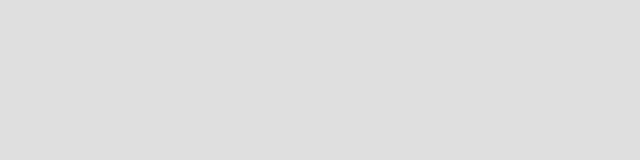
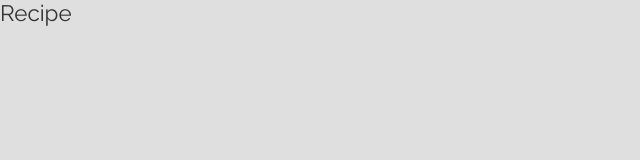
Before and after one commit to themis1986/react_recipe_directory, a React (Create React App) app: page /recipes/1 in a window 1280 px wide. Shown: the top 160 px of the page, without its empty margins (0-640 px from the left). Built offline with nearby package versions, Linux system fonts and the light colour scheme.

Commit message:
Setup router and pages

```diff
--- a/package.json
+++ b/package.json
@@ -8,6 +8,7 @@
     "@testing-library/user-event": "^12.8.3",
     "react": "^17.0.2",
     "react-dom": "^17.0.2",
+    "react-router-dom": "^5.1.2",
     "react-scripts": "4.0.3",
     "web-vitals": "^1.1.2"
   },
--- a/src/App.js
+++ b/src/App.js
@@ -1,11 +1,33 @@
-import './App.css'
+import { BrowserRouter, Switch, Route } from "react-router-dom";
+// *components
+import Home from "./pages/home/Home";
+import Create from "./pages/create/Create";
+import Search from "./pages/search/Search";
+import Recipe from "./pages/recipe/Recipe";
+// *styles
+import "./App.css";
 
 function App() {
   return (
     <div className="App">
-
+      <BrowserRouter>
+        <Switch>
+          <Route exact path="/">
+            <Home />
+          </Route>
+          <Route exact path="/create">
+            <Create />
+          </Route>
+          <Route exact path="/search">
+            <Search />
+          </Route>
+          <Route exact path="/recipes/:id">
+            <Recipe />
+          </Route>
+        </Switch>
+      </BrowserRouter>
     </div>
   );
 }
 
-export default App
+export default App;
--- /dev/null
+++ b/src/pages/create/Create.js
@@ -0,0 +1,8 @@
+// *styles
+import "./Create.css";
+
+import React from "react";
+
+export default function Create() {
+  return <div>Create</div>;
+}
--- /dev/null
+++ b/src/pages/home/Home.js
@@ -0,0 +1,8 @@
+// *styles
+import "./Home.css";
+
+import React from "react";
+
+export default function Home() {
+  return <div>Home</div>;
+}
--- /dev/null
+++ b/src/pages/recipe/Recipe.js
@@ -0,0 +1,10 @@
+// *styles
+import "./Recipe.css"
+
+import React from 'react'
+
+export default function Recipe() {
+  return (
+    <div>Recipe</div>
+  )
+}
--- /dev/null
+++ b/src/pages/search/Search.js
@@ -0,0 +1,8 @@
+// *styles
+import "./Search.css";
+
+import React from "react";
+
+export default function Search() {
+  return <div>Search</div>;
+}
```
Also changed, not shown: src/pages/create/Create.css (added), src/pages/home/Home.css (added), src/pages/recipe/Recipe.css (added), src/pages/search/Search.css (added), 1 other file (tests, documents, lock files or other folders).
